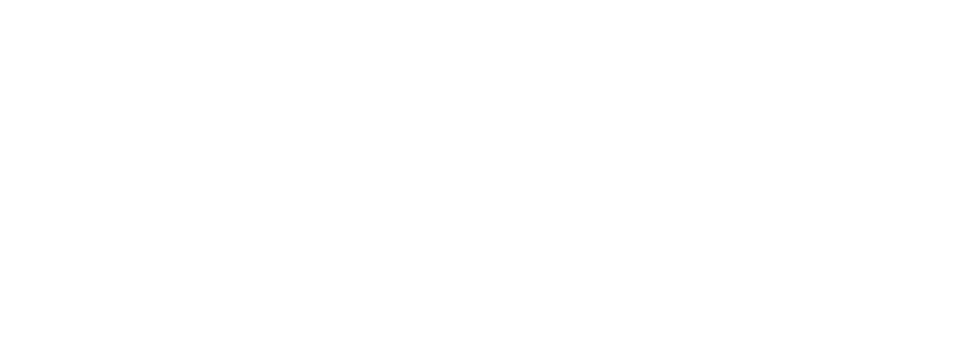
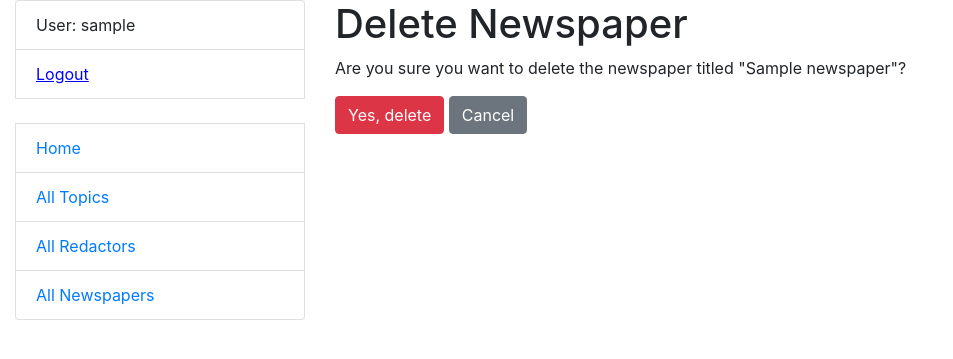
Before and after one commit to vburkalo/news-agency, a Django app: page /pulse/newspapers/1/delete/ in a window 1280 px wide. Before the commit the part shown is empty. Shown: the top 359 px of the page, without its empty margins (0-953 px from the left). Run offline with Django 5.2, Linux system fonts and the light colour scheme; a user stored in the database is signed in; tables that the repository leaves empty hold one stand-in row (values such as "Sample post").

Commit message:
fixed newspaper confirm delete html and newspaper list html reverse matches and updated view for newspaper delete view

```diff
--- a/pulse/views.py
+++ b/pulse/views.py
@@ -114,3 +114,8 @@
     model = Newspaper
     template_name = "pulse/newspaper_confirm_delete.html"
     success_url = reverse_lazy("pulse:newspapers")
+
+    def get_context_data(self, **kwargs):
+        context = super().get_context_data(**kwargs)
+        context['newspaper'] = Newspaper.objects.get(pk=self.kwargs['pk'])
+        return context
--- a/templates/pulse/newspaper_confirm_delete.html
+++ b/templates/pulse/newspaper_confirm_delete.html
@@ -0,0 +1,10 @@
+{% extends 'base.html' %}
+{% block content %}
+    <h1>Delete Newspaper</h1>
+    <p>Are you sure you want to delete the newspaper titled "{{ newspaper.title }}"?</p>
+    <form action="{% url 'pulse:newspaper-delete' pk=newspaper.id %}" method="post">
+        {% csrf_token %}
+        <input type="submit" value="Yes, delete" class="btn btn-danger" />
+        <a href="{% url 'pulse:newspapers' %}" class="btn btn-secondary">Cancel</a>
+    </form>
+{% endblock %}
--- a/templates/pulse/newspaper_list.html
+++ b/templates/pulse/newspaper_list.html
@@ -32,7 +32,7 @@
                     </td>
                     <td>
                         <a href="{% url 'pulse:newspaper-update' pk=newspaper.id %}" class="btn btn-primary">Edit</a>
-                        <a href="{% url 'pulse:newspaper-confirm-delete' pk=newspaper.id %}" class="btn btn-danger">Delete</a>
+                        <a href="{% url 'pulse:newspaper-delete' pk=newspaper.id %}" class="btn btn-danger">Delete</a>
                     </td>
                 </tr>
             {% endfor %}
```
